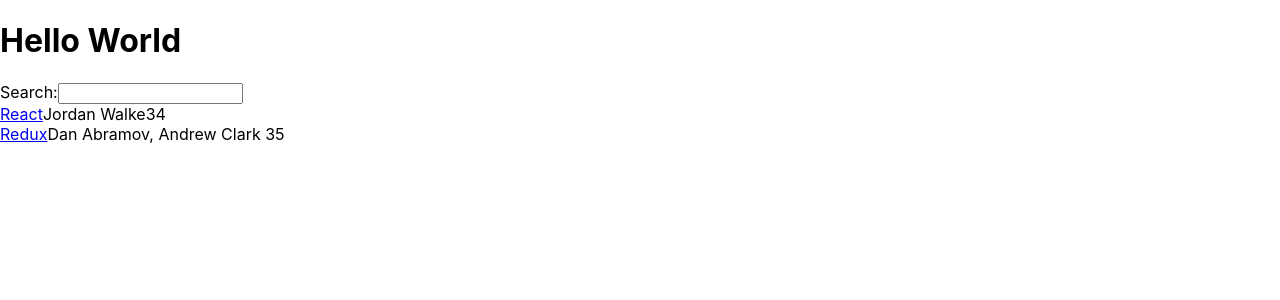
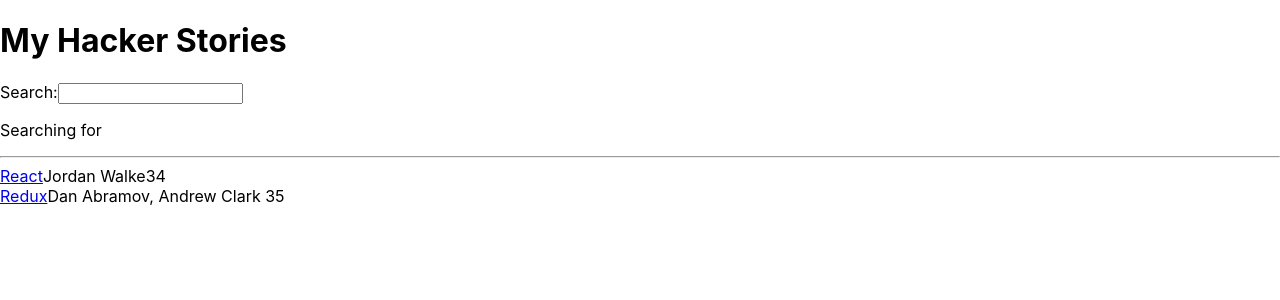
Before and after one commit to MahatHari/RoadToReact, a React (Create React App) app: page / in a window 1280 px wide. Shown: the top 300 px of the page. Built offline with nearby package versions, Linux system fonts and the light colour scheme.

Commit message:
using callback handlers

```diff
--- a/src/App.jsx
+++ b/src/App.jsx
@@ -1,17 +1,6 @@
+import { useState } from 'react';
 import './App.css';
 
-const List = ({ list }) => {
-  return list.map((item) => {
-    return (
-      <div key={item.objectId}>
-        <a href={item.url}>{item.title}</a>
-        <span>{item.author}</span>
-        <span>{item.num_comments}</span>
-        <span>{item.points}</span>
-      </div>
-    );
-  });
-};
 const App = () => {
   const stories = [
     {
@@ -31,19 +20,55 @@
       objectId: 1,
     },
   ];
-  const handleChange = (event) => {
+
+  // Call back function passed as props to Search Component
+  const handleSearch = (event) => {
     console.log(event.target.value);
   };
+
   return (
     <div>
-      <h1>Hello World</h1>
+      <h1>My Hacker Stories</h1>
 
-      <label hrmlFor='search'>Search:</label>
-      <input id='search' type='text' onChange={handleChange}></input>
+      <Search onSearch={handleSearch} />
+      <hr />
 
-      <List list={stories}></List>
+      <List list={stories} />
     </div>
   );
 };
 
+// creating Search Component
+const Search = (props) => {
+  const [searchTerm, setSearchTerm] = useState('');
+
+  const handleChange = (event) => {
+    setSearchTerm(event.target.value);
+    props.onSearch(event);
+  };
+  return (
+    <>
+      <label hrmlFor='search'>Search:</label>
+      <input id='search' type='text' onChange={handleChange}></input>
+      <p>
+        Searching for <strong>{searchTerm}</strong>
+      </p>
+    </>
+  );
+};
+
+//List Component
+const List = ({ list }) => {
+  return list.map((item) => {
+    return (
+      <div key={item.objectId}>
+        <a href={item.url}>{item.title}</a>
+        <span>{item.author}</span>
+        <span>{item.num_comments}</span>
+        <span>{item.points}</span>
+      </div>
+    );
+  });
+};
+
 export default App;
```
